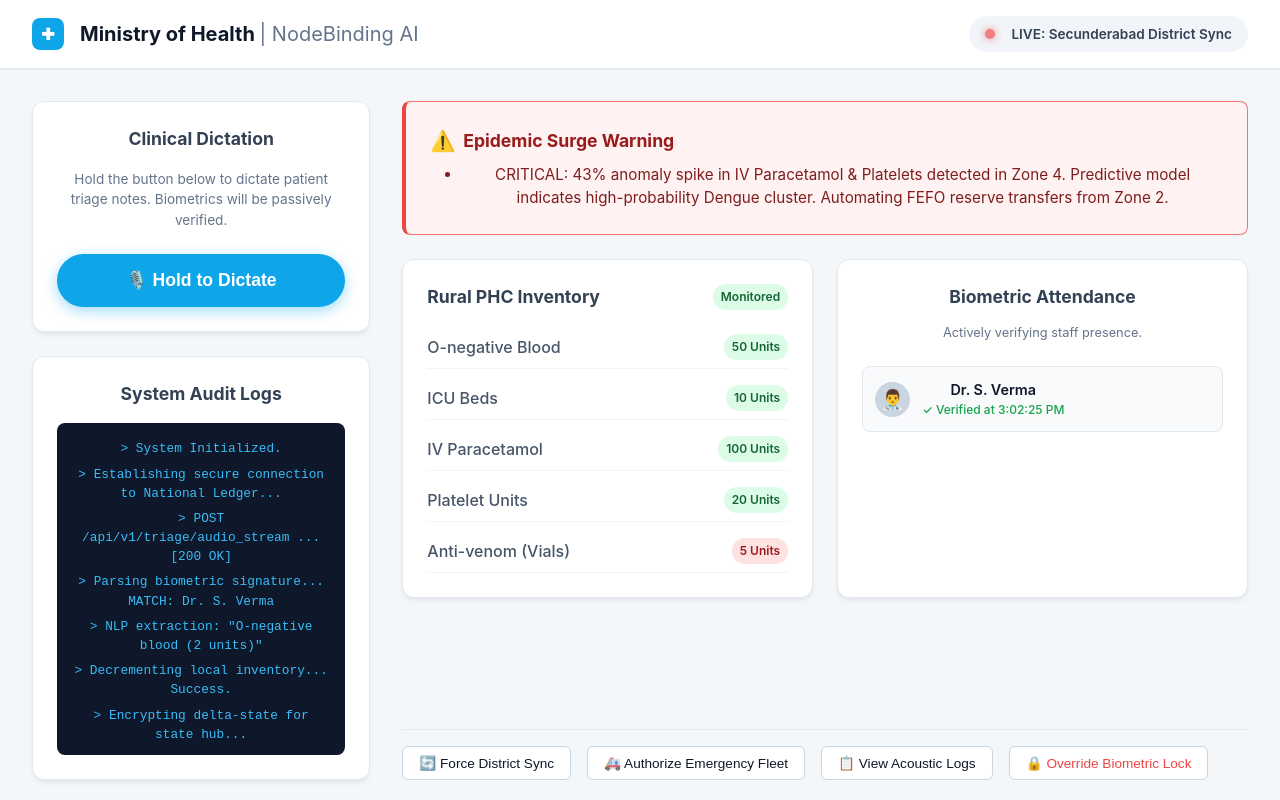
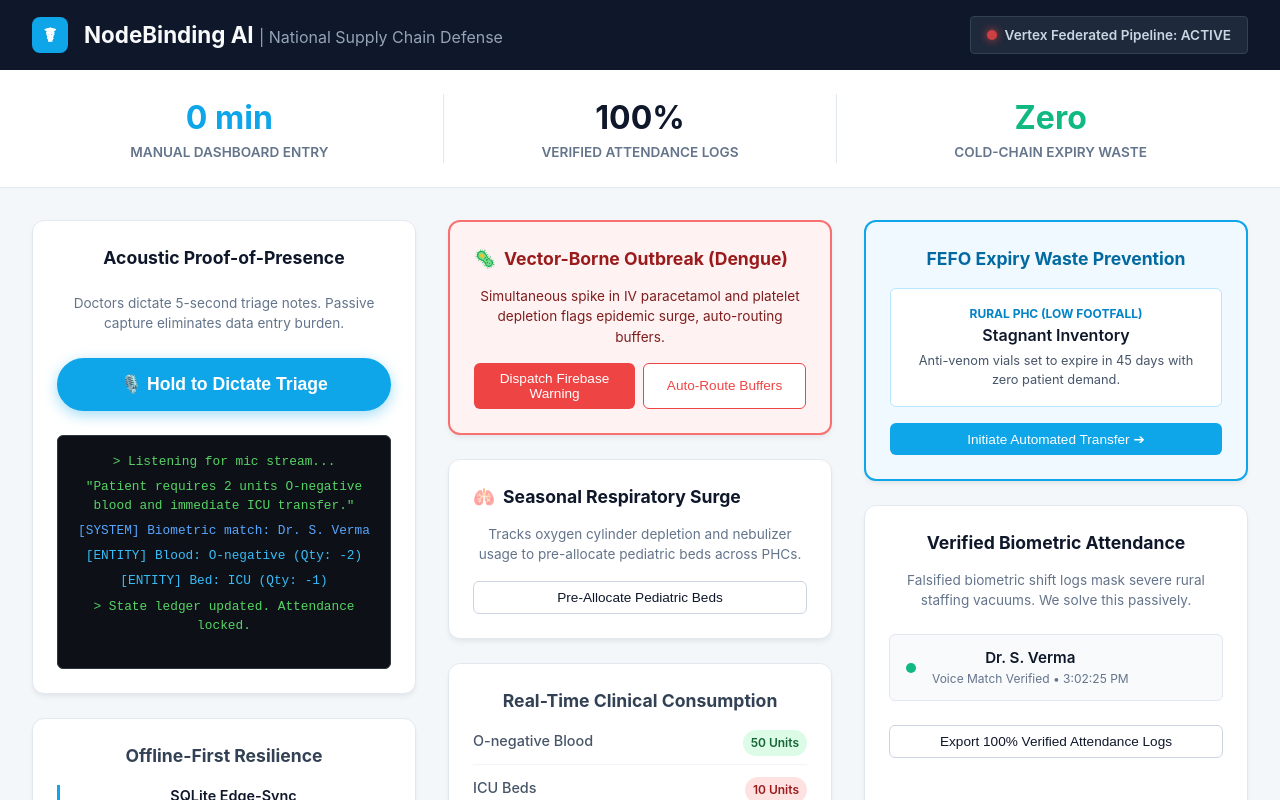
Before and after one commit to sayeeda-huriya-fatima/NodeBinding-AI, a React (Vite) app in the folder client/: page / in a window 1280 px wide. Shown: the top 800 px of the page. Built offline with nearby package versions, Linux system fonts and the light colour scheme.

Commit message:
feat(ui): redesign dashboard to perfectly match pdf slide features and metrics

```diff
--- a/client/src/App.tsx
+++ b/client/src/App.tsx
@@ -4,17 +4,15 @@ import './App.css';
 
 function App() {
   const [recording, setRecording] = useState(false);
-  const [alerts, setAlerts] = useState<string[]>([
-    'CRITICAL: 43% anomaly spike in IV Paracetamol & Platelets detected in Zone 4. Predictive model indicates high-probability Dengue cluster. Automating FEFO reserve transfers from Zone 2.'
-  ]);
+
+  // Exact logs from Slide 3
   const [logs, setLogs] = useState<string[]>([
-    'System Initialized.',
-    'Establishing secure connection to National Ledger...',
-    'POST /api/v1/triage/audio_stream ... [200 OK]',
-    'Parsing biometric signature... MATCH: Dr. S. Verma',
-    'NLP extraction: "O-negative blood (2 units)"',
-    'Decrementing local inventory... Success.',
-    'Encrypting delta-state for state hub...'
+    '> Listening for mic stream...',
+    '"Patient requires 2 units O-negative blood and immediate ICU transfer."',
+    '[SYSTEM] Biometric match: Dr. S. Verma',
+    '[ENTITY] Blood: O-negative (Qty: -2)',
+    '[ENTITY] Bed: ICU (Qty: -1)',
+    '> State ledger updated. Attendance locked.'
   ]);
 
   const mediaRecorderRef = useRef<MediaRecorder | null>(null);
@@ -24,24 +22,27 @@ function App() {
     'O-negative Blood': 50,
     'ICU Beds': 10,
     'IV Paracetamol': 100,
-    'Platelet Units': 20,
-    'Anti-venom (Vials)': 5
+    'Platelets': 20,
+    'Oxygen Cylinders': 45,
+    'Pediatric Nebulizers': 12,
   });
+
   const [doctors, setDoctors] = useState<{name: string, time: string}[]>([
     { name: 'Dr. S. Verma', time: new Date().toLocaleTimeString() }
   ]);
+
+  const [fefoTransferred, setFefoTransferred] = useState(false);
 
   useEffect(() => {
     const interval = setInterval(async () => {
       const results = await syncService.flushQueue();
       if (results.length > 0) {
         const result = results[0];
-        if (result.alerts?.length > 0) setAlerts(prev => [...prev, ...result.alerts]);
         if (result.supplyState) setInventory(result.supplyState);
         if (result.data?.doctorName) {
           setDoctors(prev => [{name: result.data.doctorName, time: new Date().toLocaleTimeString()}, ...prev]);
         }
-        setLogs(prev => ['[Delta Sync] Triage securely synced to National Ledger.', ...prev]);
+        setLogs(prev => [...prev, '> [Delta Sync] State changes transmitted. Zero data loss.']);
       }
     }, 3000);
     return () => clearInterval(interval);
@@ -57,9 +58,9 @@ function App() {
       };
       mediaRecorderRef.current.start();
       setRecording(true);
-      setLogs(prev => ['Microphone active. Listening for biometric match...', ...prev]);
+      setLogs(prev => [...prev, '> Listening for mic stream...']);
     } catch (err) {
-      setLogs(prev => ['Error: Microphone access denied by browser policies.', ...prev]);
+      setLogs(prev => [...prev, '> [ERROR] Microphone access denied.']);
     }
   };
 
@@ -72,16 +73,15 @@ function App() {
         reader.onloadend = async () => {
           const base64data = reader.result?.toString().split(',')[1];
           if (base64data) {
-            setLogs(prev => ['Audio cached securely in SQLite edge-buffer. Queueing for sync...', ...prev]);
+            setLogs(prev => [...prev, '> Triage note cached locally in SQLite encrypted buffer.']);
             await syncService.queueTriage(base64data);
 
             const results = await syncService.flushQueue();
             if (results.length > 0) {
                const r = results[0];
-               if (r.alerts?.length > 0) setAlerts(prev => [...r.alerts, ...prev]);
                if (r.supplyState) setInventory(r.supplyState);
                if (r.data?.doctorName) setDoctors(prev => [{name: r.data.doctorName, time: new Date().toLocaleTimeString()}, ...prev]);
-               setLogs(prev => [`AI NLP Extraction complete: ${JSON.stringify(r.data)}`, ...prev]);
+               setLogs(prev => [...prev, `[SYSTEM] Biometric match: ${r.data?.doctorName || 'Verified'}`, `[ENTITY] Extraction Complete.`]);
             }
           }
         };
@@ -93,105 +93,166 @@ function App() {
   };
 
   return (
-    <div>
+    <div style={{ backgroundColor: '#f4f7f9', minHeight: '100vh' }}>
       {/* Clinical Top Navigation */}
-      <nav style={{ backgroundColor: 'white', padding: '1rem 2rem', display: 'flex', justifyContent: 'space-between', alignItems: 'center', borderBottom: '1px solid #e2e8f0', boxShadow: '0 1px 2px 0 rgba(0,0,0,0.05)' }}>
+      <nav style={{ backgroundColor: '#0f172a', padding: '1rem 2rem', display: 'flex', justifyContent: 'space-between', alignItems: 'center', boxShadow: '0 2px 4px rgba(0,0,0,0.1)' }}>
         <div style={{ display: 'flex', alignItems: 'center', gap: '1rem' }}>
-          <div style={{ width: '32px', height: '32px', backgroundColor: '#0ea5e9', borderRadius: '8px', display: 'flex', alignItems: 'center', justifyContent: 'center', color: 'white', fontWeight: 'bold' }}>✚</div>
-          <h1 style={{ margin: 0, fontSize: '1.25rem', color: '#0f172a', fontWeight: '700' }}>Ministry of Health <span style={{ fontWeight: '400', color: '#64748b' }}>| NodeBinding AI</span></h1>
+          <div style={{ width: '36px', height: '36px', backgroundColor: '#0ea5e9', borderRadius: '8px', display: 'flex', alignItems: 'center', justifyContent: 'center', color: 'white', fontWeight: 'bold', fontSize: '1.2rem' }}>☤</div>
+          <h1 style={{ margin: 0, fontSize: '1.4rem', color: '#f8fafc', fontWeight: '700' }}>NodeBinding AI <span style={{ fontWeight: '400', color: '#94a3b8', fontSize: '1rem' }}>| National Supply Chain Defense</span></h1>
         </div>
-        <div style={{ display: 'flex', alignItems: 'center', gap: '1rem', backgroundColor: '#f1f5f9', padding: '0.5rem 1rem', borderRadius: '50px' }}>
+        <div style={{ display: 'flex', gap: '1rem' }}>
+          <div style={{ display: 'flex', alignItems: 'center', gap: '0.5rem', backgroundColor: '#1e293b', padding: '0.5rem 1rem', borderRadius: '4px', border: '1px solid #334155' }}>
             <span className="pulse"></span>
-          <span style={{ fontSize: '0.85rem', fontWeight: '600', color: '#334155' }}>LIVE: Secunderabad District Sync</span>
+            <span style={{ fontSize: '0.85rem', fontWeight: '600', color: '#cbd5e1' }}>Vertex Federated Pipeline: ACTIVE</span>
+          </div>
         </div>
       </nav>
 
-      {/* Main Clinical Dashboard */}
-      <div style={{ padding: '2rem', maxWidth: '1400px', margin: '0 auto', display: 'grid', gridTemplateColumns: '1fr 2.5fr', gap: '2rem' }}>
-
-        {/* Left Column: Input & Logs */}
-        <div style={{ display: 'flex', flexDirection: 'column', gap: '1.5rem' }}>
-
-          <div className="clinical-card">
-            <h2 style={{ fontSize: '1.1rem', margin: '0 0 1rem 0' }}>Clinical Dictation</h2>
-            <p style={{ fontSize: '0.85rem', color: '#64748b', marginBottom: '1.5rem' }}>Hold the button below to dictate patient triage notes. Biometrics will be passively verified.</p>
-            <button
-              onMouseDown={startRecording} onMouseUp={stopRecording} onTouchStart={startRecording} onTouchEnd={stopRecording}
-              className={`dictate-btn ${recording ? 'recording' : ''}`}
-            >
-              {recording ? '🎙️ Release to Send' : '🎙️ Hold to Dictate'}
-            </button>
+      {/* Performance Benchmarks (Slide 8) */}
+      <div style={{ display: 'grid', gridTemplateColumns: 'repeat(3, 1fr)', gap: '1rem', padding: '1.5rem 2rem', backgroundColor: 'white', borderBottom: '1px solid #e2e8f0' }}>
+        <div style={{ textAlign: 'center' }}>
+          <div style={{ fontSize: '2rem', fontWeight: 'bold', color: '#0ea5e9' }}>0 min</div>
+          <div style={{ fontSize: '0.85rem', color: '#64748b', fontWeight: '600', textTransform: 'uppercase' }}>Manual Dashboard Entry</div>
         </div>
-
-          <div className="clinical-card" style={{ flexGrow: 1, display: 'flex', flexDirection: 'column' }}>
-            <h2 style={{ fontSize: '1.1rem', margin: '0 0 1rem 0' }}>System Audit Logs</h2>
-            <div style={{ backgroundColor: '#0f172a', color: '#38bdf8', padding: '1rem', borderRadius: '8px', fontFamily: 'monospace', fontSize: '0.8rem', height: '300px', overflowY: 'auto' }}>
-              {logs.map((log, i) => <div key={i} style={{marginBottom: '6px'}}>{'>'} {log}</div>)}
+        <div style={{ textAlign: 'center', borderLeft: '1px solid #e2e8f0', borderRight: '1px solid #e2e8f0' }}>
+          <div style={{ fontSize: '2rem', fontWeight: 'bold', color: '#0f172a' }}>100%</div>
+          <div style={{ fontSize: '0.85rem', color: '#64748b', fontWeight: '600', textTransform: 'uppercase' }}>Verified Attendance Logs</div>
         </div>
+        <div style={{ textAlign: 'center' }}>
+          <div style={{ fontSize: '2rem', fontWeight: 'bold', color: '#10b981' }}>Zero</div>
+          <div style={{ fontSize: '0.85rem', color: '#64748b', fontWeight: '600', textTransform: 'uppercase' }}>Cold-Chain Expiry Waste</div>
         </div>
       </div>
 
-        {/* Right Column: Analytics & Inventory */}
+      {/* Main Clinical Dashboard Grid */}
+      <div style={{ padding: '2rem', maxWidth: '1600px', margin: '0 auto', display: 'grid', gridTemplateColumns: '1fr 1fr 1fr', gap: '2rem' }}>
+
+        {/* COLUMN 1: Input & Offline Resilience */}
         <div style={{ display: 'flex', flexDirection: 'column', gap: '1.5rem' }}>
 
-          {/* Emergency Alert Banner */}
-          {alerts.length > 0 && (
-            <div style={{ backgroundColor: '#fef2f2', border: '1px solid #f87171', borderLeft: '4px solid #ef4444', padding: '1.5rem', borderRadius: '8px' }}>
-              <div style={{ display: 'flex', alignItems: 'center', gap: '0.5rem', marginBottom: '0.5rem' }}>
-                <span style={{ fontSize: '1.25rem' }}>⚠️</span>
-                <h3 style={{ color: '#991b1b', margin: 0, fontSize: '1.1rem' }}>Epidemic Surge Warning</h3>
+          {/* Acoustic Proof of Presence (Slide 3) */}
+          <div className="clinical-card" style={{ display: 'flex', flexDirection: 'column' }}>
+            <h2 style={{ fontSize: '1.1rem', margin: '0 0 0.5rem 0', color: '#0f172a' }}>Acoustic Proof-of-Presence</h2>
+            <p style={{ fontSize: '0.85rem', color: '#64748b', marginBottom: '1.5rem' }}>Doctors dictate 5-second triage notes. Passive capture eliminates data entry burden.</p>
+            <button
+              onMouseDown={startRecording} onMouseUp={stopRecording} onTouchStart={startRecording} onTouchEnd={stopRecording}
+              className={`dictate-btn ${recording ? 'recording' : ''}`} style={{ marginBottom: '1.5rem' }}
+            >
+              {recording ? '🎙️ Release to Authenticate' : '🎙️ Hold to Dictate Triage'}
+            </button>
+
+            {/* Slide 3 Exact Dark Terminal */}
+            <div style={{ backgroundColor: '#0d1117', color: '#56d364', padding: '1rem', borderRadius: '6px', fontFamily: 'monospace', fontSize: '0.8rem', height: '200px', overflowY: 'auto', border: '1px solid #30363d' }}>
+              {logs.map((log, i) => (
+                <div key={i} style={{ marginBottom: '6px', color: log.includes('[SYSTEM]') ? '#58a6ff' : log.includes('[ENTITY]') ? '#38bdf8' : '#56d364' }}>
+                  {log}
                 </div>
-              <ul style={{ color: '#7f1d1d', margin: 0, paddingLeft: '2rem', fontSize: '0.95rem' }}>
-                {alerts.map((alert, i) => <li key={i}>{alert}</li>)}
-              </ul>
+              ))}
             </div>
-          )}
+          </div>
 
-          <div style={{ display: 'grid', gridTemplateColumns: '1fr 1fr', gap: '1.5rem' }}>
+          {/* Offline-First Resilience (Slide 4) */}
+          <div className="clinical-card">
+            <h2 style={{ fontSize: '1.1rem', margin: '0 0 1rem 0' }}>Offline-First Resilience</h2>
+            <div style={{ display: 'flex', flexDirection: 'column', gap: '1rem' }}>
+              <div style={{ borderLeft: '3px solid #0ea5e9', paddingLeft: '1rem' }}>
+                <div style={{ fontWeight: '600', fontSize: '0.9rem', color: '#0f172a' }}>SQLite Edge-Sync</div>
+                <div style={{ fontSize: '0.8rem', color: '#64748b' }}>Triage notes cache locally in encrypted buffers during network outages.</div>
+              </div>
+              <div style={{ borderLeft: '3px solid #10b981', paddingLeft: '1rem' }}>
+                <div style={{ fontWeight: '600', fontSize: '0.9rem', color: '#0f172a' }}>Delta Sync Protocol</div>
+                <div style={{ fontSize: '0.8rem', color: '#64748b' }}>Transmits only state changes upon connection restore. Zero data loss.</div>
+              </div>
+            </div>
+            <button className="action-btn" style={{ width: '100%', marginTop: '1.5rem' }} onClick={() => syncService.flushQueue()}>🔄 Force Delta Sync</button>
+          </div>
 
-            {/* Live Inventory */}
+        </div>
+
+        {/* COLUMN 2: Epidemic Triggers & Infrastructure */}
+        <div style={{ display: 'flex', flexDirection: 'column', gap: '1.5rem' }}>
+
+          {/* Concrete Epidemic Triggers (Slide 6) */}
+          <div className="clinical-card" style={{ border: '2px solid #f87171', backgroundColor: '#fef2f2' }}>
+            <h2 style={{ fontSize: '1.1rem', margin: '0 0 0.5rem 0', color: '#991b1b', display: 'flex', alignItems: 'center', gap: '0.5rem' }}>
+              <span>🦠</span> Vector-Borne Outbreak (Dengue)
+            </h2>
+            <p style={{ fontSize: '0.85rem', color: '#7f1d1d', marginBottom: '1rem' }}>Simultaneous spike in IV paracetamol and platelet depletion flags epidemic surge, auto-routing buffers.</p>
+            <div style={{ display: 'flex', gap: '0.5rem' }}>
+              <button className="action-btn" style={{ backgroundColor: '#ef4444', color: 'white', border: 'none', flex: 1 }}>Dispatch Firebase Warning</button>
+              <button className="action-btn" style={{ backgroundColor: 'white', color: '#ef4444', borderColor: '#ef4444', flex: 1 }}>Auto-Route Buffers</button>
+            </div>
+          </div>
+
           <div className="clinical-card">
-              <h2 style={{ fontSize: '1.1rem', margin: '0 0 1.5rem 0', display: 'flex', justifyContent: 'space-between' }}>
-                Rural PHC Inventory
-                <span className="badge badge-ok">Monitored</span>
+            <h2 style={{ fontSize: '1.1rem', margin: '0 0 0.5rem 0', color: '#0f172a', display: 'flex', alignItems: 'center', gap: '0.5rem' }}>
+              <span>🫁</span> Seasonal Respiratory Surge
             </h2>
-              <div style={{ display: 'flex', flexDirection: 'column', gap: '1rem' }}>
+            <p style={{ fontSize: '0.85rem', color: '#64748b', marginBottom: '1rem' }}>Tracks oxygen cylinder depletion and nebulizer usage to pre-allocate pediatric beds across PHCs.</p>
+            <button className="action-btn" style={{ width: '100%' }}>Pre-Allocate Pediatric Beds</button>
+          </div>
+
+          {/* Live Inventory Table */}
+          <div className="clinical-card">
+            <h2 style={{ fontSize: '1.1rem', margin: '0 0 1rem 0' }}>Real-Time Clinical Consumption</h2>
+            <div style={{ display: 'flex', flexDirection: 'column', gap: '0.75rem' }}>
               {Object.entries(inventory).map(([item, qty]) => (
-                  <div key={item} style={{ display: 'flex', justifyContent: 'space-between', alignItems: 'center', borderBottom: '1px solid #f1f5f9', paddingBottom: '0.5rem' }}>
-                    <span style={{ color: '#475569', fontWeight: '500' }}>{item}</span>
-                    <span className={`badge ${(qty as number) < 10 ? 'badge-warn' : 'badge-ok'}`}>
+                <div key={item} style={{ display: 'flex', justifyContent: 'space-between', borderBottom: '1px solid #f1f5f9', paddingBottom: '0.5rem' }}>
+                  <span style={{ color: '#475569', fontSize: '0.9rem', fontWeight: '500' }}>{item}</span>
+                  <span className={`badge ${(qty as number) < 15 ? 'badge-warn' : 'badge-ok'}`}>
                     {qty as number} Units
                   </span>
                 </div>
               ))}
             </div>
           </div>
+        </div>
 
-            {/* Ghost Doctor Verification */}
-            <div className="clinical-card">
-              <h2 style={{ fontSize: '1.1rem', margin: '0 0 0.5rem 0' }}>Biometric Attendance</h2>
-              <p style={{ fontSize: '0.8rem', color: '#64748b', marginBottom: '1.5rem' }}>Actively verifying staff presence.</p>
-              <div style={{ display: 'flex', flexDirection: 'column', gap: '1rem' }}>
+        {/* COLUMN 3: FEFO & Ghost Doctors */}
+        <div style={{ display: 'flex', flexDirection: 'column', gap: '1.5rem' }}>
+
+          {/* FEFO Expiry Waste Prevention (Slide 7) */}
+          <div className="clinical-card" style={{ border: '2px solid #0ea5e9', backgroundColor: '#f0f9ff' }}>
+            <h2 style={{ fontSize: '1.1rem', margin: '0 0 1rem 0', color: '#0369a1' }}>FEFO Expiry Waste Prevention</h2>
+
+            {!fefoTransferred ? (
+              <>
+                <div style={{ backgroundColor: 'white', padding: '1rem', borderRadius: '6px', border: '1px solid #bae6fd', marginBottom: '1rem' }}>
+                  <div style={{ fontSize: '0.75rem', fontWeight: 'bold', color: '#0284c7', textTransform: 'uppercase' }}>Rural PHC (Low Footfall)</div>
+                  <div style={{ fontWeight: '600', color: '#0f172a' }}>Stagnant Inventory</div>
+                  <div style={{ fontSize: '0.8rem', color: '#475569', marginTop: '0.25rem' }}>Anti-venom vials set to expire in 45 days with zero patient demand.</div>
+                </div>
+                <button className="action-btn" style={{ backgroundColor: '#0ea5e9', color: 'white', width: '100%', border: 'none' }} onClick={() => setFefoTransferred(true)}>
+                  Initiate Automated Transfer ➔
+                </button>
+              </>
+            ) : (
+              <div style={{ backgroundColor: '#dcfce7', padding: '1rem', borderRadius: '6px', border: '1px solid #bbf7d0' }}>
+                <div style={{ fontSize: '0.75rem', fontWeight: 'bold', color: '#166534', textTransform: 'uppercase' }}>District Hospital (High Footfall)</div>
+                <div style={{ fontWeight: '600', color: '#0f172a' }}>Immediate Utilization</div>
+                <div style={{ fontSize: '0.8rem', color: '#475569', marginTop: '0.25rem' }}>First-to-Expire, First-Out (FEFO) algorithm prevented cold-chain medical waste. Transfer Complete.</div>
+              </div>
+            )}
+          </div>
+
+          {/* Solving Ghost Doctors (Slide 2 & 8) */}
+          <div className="clinical-card" style={{ flexGrow: 1 }}>
+            <h2 style={{ fontSize: '1.1rem', margin: '0 0 0.5rem 0', color: '#0f172a' }}>Verified Biometric Attendance</h2>
+            <p style={{ fontSize: '0.85rem', color: '#64748b', marginBottom: '1.5rem' }}>Falsified biometric shift logs mask severe rural staffing vacuums. We solve this passively.</p>
+
+            <div style={{ display: 'flex', flexDirection: 'column', gap: '0.75rem' }}>
               {doctors.map((doc, i) => (
-                  <div key={i} style={{ display: 'flex', alignItems: 'center', gap: '0.75rem', backgroundColor: '#f8fafc', padding: '0.75rem', borderRadius: '8px', border: '1px solid #e2e8f0' }}>
-                    <div style={{ width: '35px', height: '35px', borderRadius: '50%', backgroundColor: '#cbd5e1', display: 'flex', alignItems: 'center', justifyContent: 'center', fontSize: '1.2rem' }}>👨‍⚕️</div>
+                <div key={i} style={{ display: 'flex', alignItems: 'center', gap: '1rem', backgroundColor: '#f8fafc', padding: '0.75rem 1rem', borderRadius: '6px', border: '1px solid #e2e8f0' }}>
+                  <div style={{ width: '10px', height: '10px', borderRadius: '50%', backgroundColor: '#10b981' }}></div>
                   <div>
-                      <div style={{ fontWeight: '600', color: '#0f172a', fontSize: '0.9rem' }}>{doc.name}</div>
-                      <div style={{ color: '#16a34a', fontSize: '0.75rem', fontWeight: '500' }}>✓ Verified at {doc.time}</div>
+                    <div style={{ fontWeight: '600', color: '#0f172a', fontSize: '0.95rem' }}>{doc.name}</div>
+                    <div style={{ color: '#64748b', fontSize: '0.75rem' }}>Voice Match Verified • {doc.time}</div>
                   </div>
                 </div>
               ))}
             </div>
-            </div>
 
-          </div>
-
-          {/* Admin Override Buttons */}
-          <div style={{ display: 'flex', gap: '1rem', marginTop: 'auto', paddingTop: '1rem', borderTop: '1px solid #e2e8f0' }}>
-            <button className="action-btn">🔄 Force District Sync</button>
-            <button className="action-btn">🚑 Authorize Emergency Fleet</button>
-            <button className="action-btn">📋 View Acoustic Logs</button>
-            <button className="action-btn" style={{ color: '#ef4444' }}>🔒 Override Biometric Lock</button>
+            <button className="action-btn" style={{ width: '100%', marginTop: '1.5rem' }}>Export 100% Verified Attendance Logs</button>
           </div>
 
         </div>
```
Lines whose indentation alone changed are shown as unchanged.
